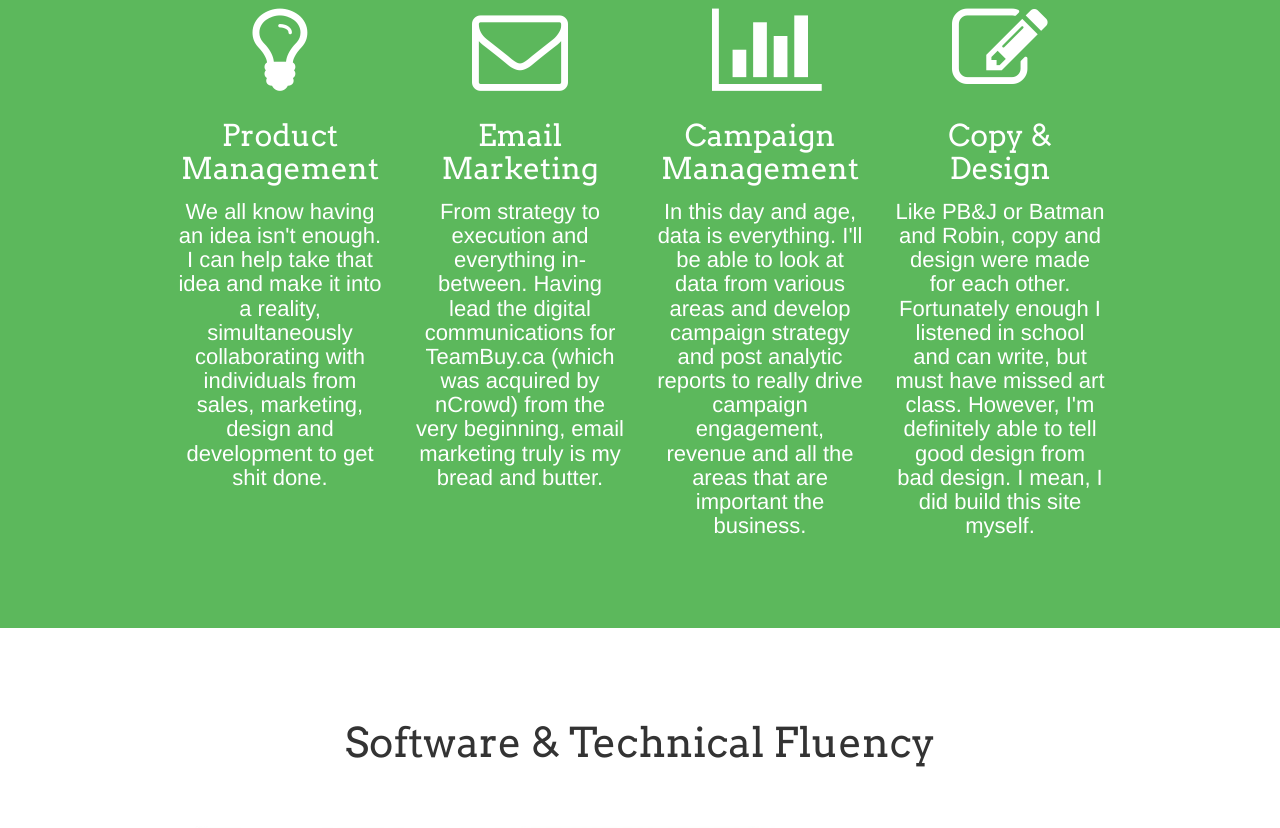
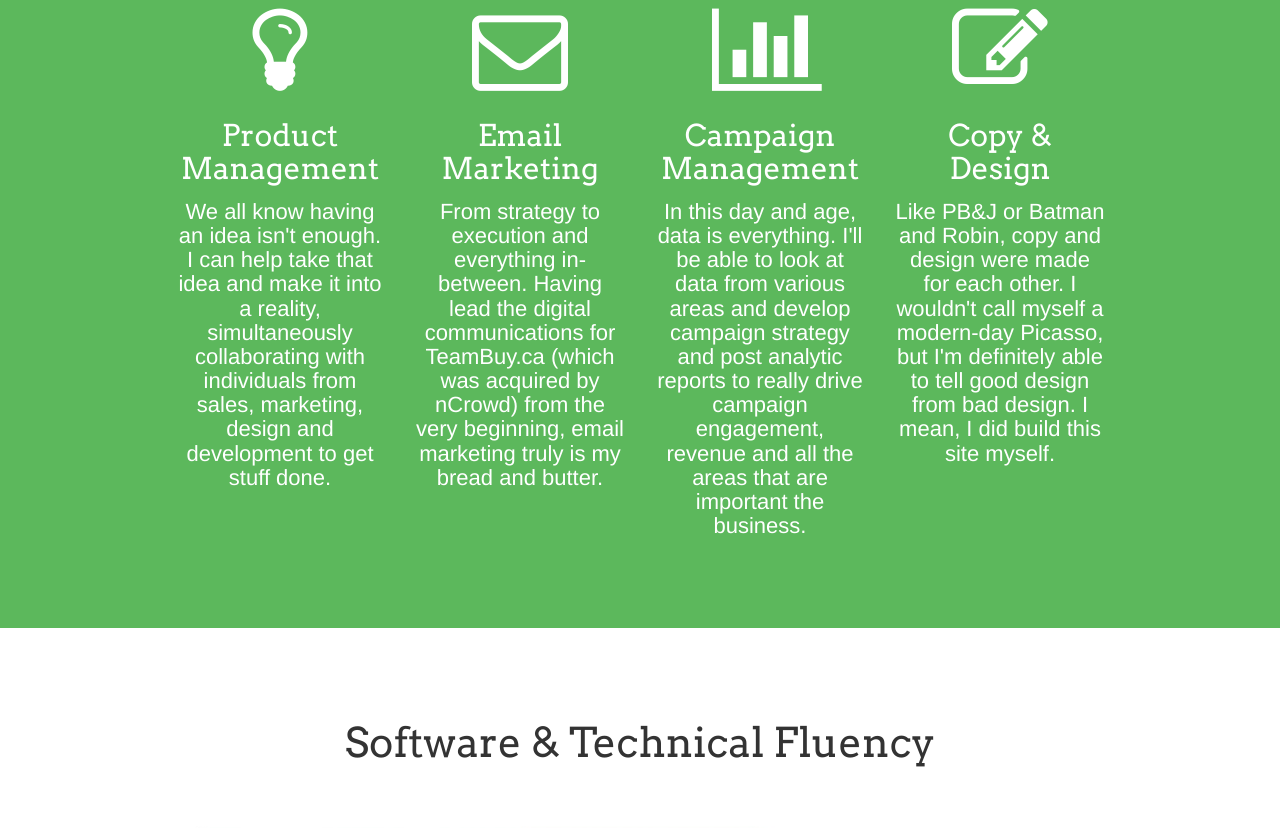
Before and after one commit to mattymomo/mattymomo.github.io, a plain HTML site: page index.html in a window 1280 px wide. Shown: the part 1664-2492 px from the top of the page. Drawn offline with nearby package versions, Linux system fonts and the light colour scheme; a script that the page names is missing.

Commit message:
Text changes

```diff
--- a/index.html
+++ b/index.html
@@ -110,7 +110,7 @@
           <i class="fa fa-lightbulb-o fa-stack-2x"></i>
           </span>
           <h2>Product Management</h2>
-          <p>We all know having an idea isn't enough. I can help take that idea and make it into a reality, simultaneously collaborating with individuals from sales, marketing, design and development to get shit done.</p>
+          <p>We all know having an idea isn't enough. I can help take that idea and make it into a reality, simultaneously collaborating with individuals from sales, marketing, design and development to get stuff done.</p>
         </div>
         <div class="col-md-3">
           <span class="fa-stack fa-lg">
@@ -131,7 +131,7 @@
           <i class="fa fa-pencil-square-o fa-stack-2x"></i>
           </span>
           <h2>Copy & Design</h2>
-          <p>Like PB&J or Batman and Robin, copy and design were made for each other. Fortunately enough I listened in school and can write, but must have missed art class. However, I'm definitely able to tell good design from bad design. I mean, I did build this site myself.</p>
+          <p>Like PB&J or Batman and Robin, copy and design were made for each other. I wouldn't call myself a modern-day Picasso, but I'm definitely able to tell good design from bad design. I mean, I did build this site myself.</p>
           </div>
       </div>
     </div>
@@ -185,7 +185,7 @@
     <div class="col-md-6">
         <i class="fa fa-keyboard-o fa-5x"></i>
         <h2>Email</h2>
-        <h2>sirromwehttam(at)gmail(dot)com</h2>
+        <h2>sirromwehttam@gmail.comcom</h2>
     </div>
     </div>
     </div>
```
